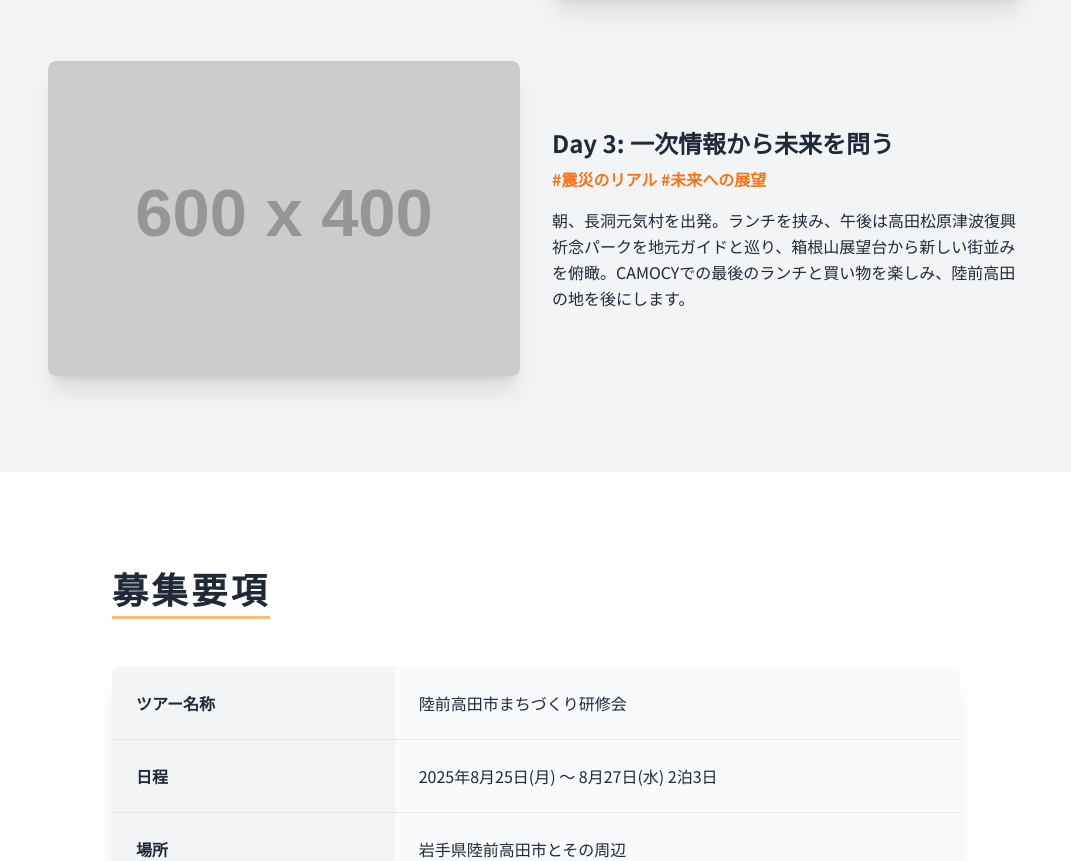
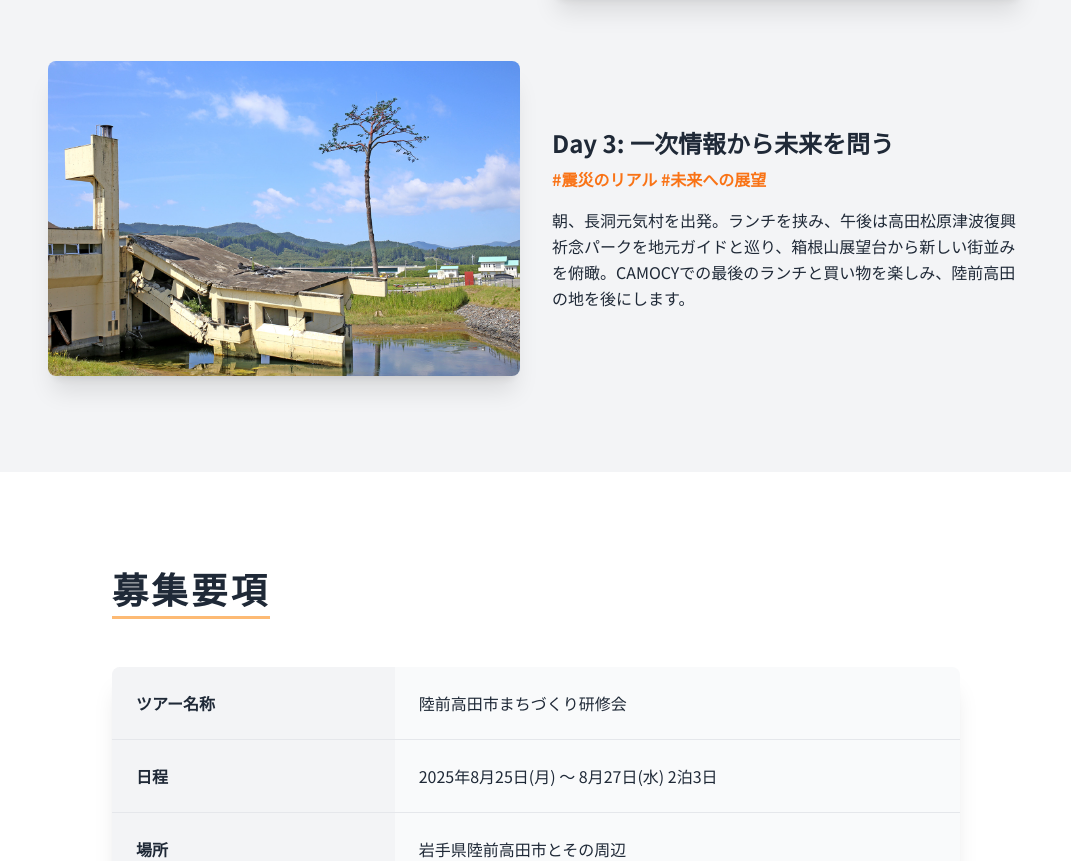
Before and after one commit to TYDMC/rikuzentakata, a plain HTML site: page index.html in a window 1280 px wide. Shown: the part 3334-4195 px from the top of the page, without its empty margins (104-1175 px from the left). Drawn offline with nearby package versions, Linux system fonts and the light colour scheme; placeholder pictures from the web are drawn by us.

Commit message:
Update index.html

```diff
--- a/index.html
+++ b/index.html
@@ -182,7 +182,7 @@
                 <!-- Day 3 -->
                 <div class="md:flex items-center gap-8 fade-in">
                     <div class="md:w-1/2 mb-6 md:mb-0">
-                        <img src="[いわてTSUNAMIメモリアルと奇跡の一本松].jpg"
+                        <img src="[画像：いわてTSUNAMIメモリアルの展示と、新しい陸前高田の中心市街地の街並み].jpg"
                              onerror="this.onerror=null;this.src='https://placehold.co/600x400/9f7aea/553c9a?text=Image+Not+Found';"
                              alt="[いわてTSUNAMIメモリアルと奇跡の一本松]" class="rounded-lg shadow-xl w-full h-full object-cover">
                     </div>
```
